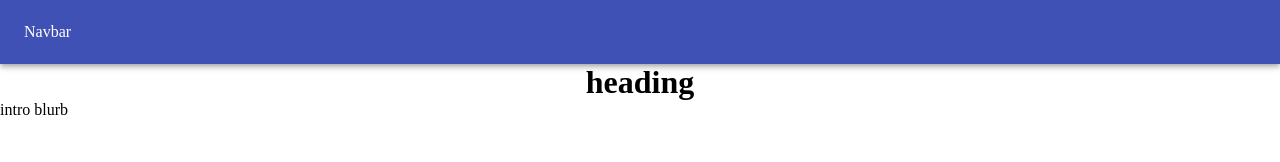
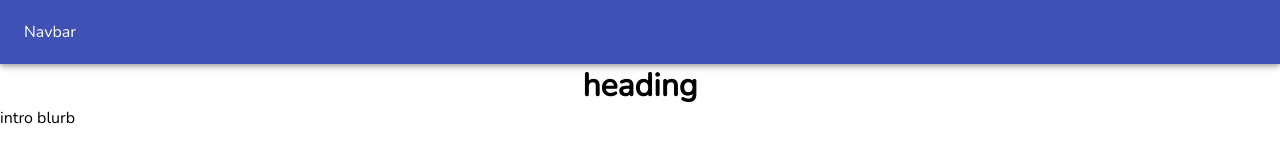
Before and after one commit to ViLinh27/recipe-board, a Gatsby site: page / in a window 1280 px wide. Built offline with nearby package versions, Linux system fonts and the light colour scheme; Gatsby itself is replaced by a stand-in of ours.

Commit message:
try sass package to fix font

```diff
--- a/package.json
+++ b/package.json
@@ -23,6 +23,7 @@
     "gatsby": "^4.14.0",
     "gatsby-plugin-image": "^2.14.1",
     "gatsby-plugin-mdx": "^3.14.0",
+    "gatsby-plugin-sass": "^5.17.0",
     "gatsby-plugin-sharp": "^4.14.1",
     "gatsby-plugin-sitemap": "^5.14.0",
     "gatsby-plugin-styled-components": "^5.14.0",
@@ -30,6 +31,7 @@
     "gatsby-transformer-sharp": "^4.14.0",
     "react": "^17.0.1",
     "react-dom": "^17.0.1",
+    "sass": "^1.53.0",
     "styled-components": "^5.3.5"
   }
 }
--- a/src/pages/index.js
+++ b/src/pages/index.js
@@ -1,5 +1,6 @@
 import * as React from "react";
 import "../styles.css";
+import "../sassyStyles.css"
 //components
 import Navbar from "./components/Navbar";
 
--- a/src/sassyStyles.scss
+++ b/src/sassyStyles.scss
@@ -0,0 +1,6 @@
+@import url('https://fonts.googleapis.com/css2?family=Nunito&display=swap');
+
+body {
+    font-family: 'Nunito', sans-serif;
+
+}
--- a/src/styles.css
+++ b/src/styles.css
@@ -6,7 +6,6 @@
 .pageStyles {
   color: "#232129";
   padding: 96;
-  font-family: "-apple-system, Roboto, sans-serif, serif";
 }
 .navbar {
 }
```
Also changed, not shown: src/sassyStyles.css (added), 2 other files.
